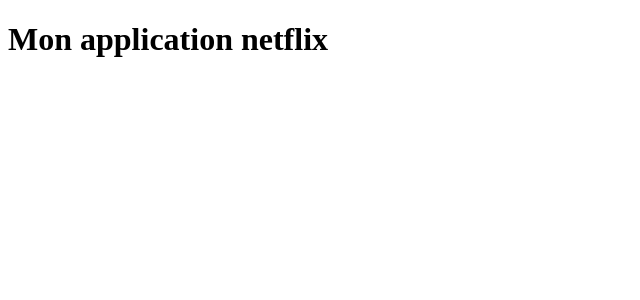
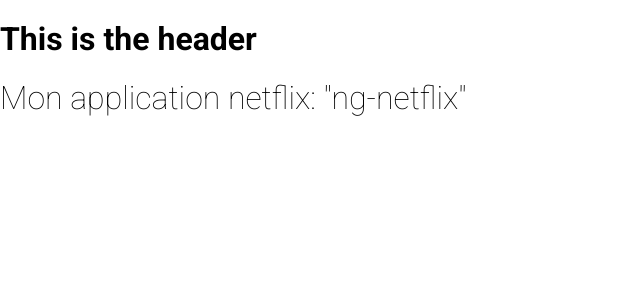
Before and after one commit to AnthonyLadon/NgNetfliks, an Angular app: page / in a window 1280 px wide. Shown: the top 300 px of the page, without its empty margins (0-640 px from the left). Built offline with nearby package versions, Linux system fonts and the light colour scheme.

Commit message:
configuration project

```diff
--- a/package.json
+++ b/package.json
@@ -18,6 +18,7 @@
     "@angular/platform-browser": "^16.2.0",
     "@angular/platform-browser-dynamic": "^16.2.0",
     "@angular/router": "^16.2.0",
+    "modern-normalize": "^2.0.0",
     "rxjs": "~7.8.0",
     "tslib": "^2.3.0",
     "zone.js": "~0.13.0"
--- a/src/app/app.component.html
+++ b/src/app/app.component.html
@@ -1 +1,3 @@
-<h1>Mon application netflix</h1>
+<app-header></app-header>
+
+<h1>Mon application netflix: "{{ title }}"</h1>
--- a/src/app/app.component.scss
+++ b/src/app/app.component.scss
@@ -0,0 +1,3 @@
+h1 {
+  font-weight: 100;
+}
--- /dev/null
+++ b/src/app/shared/header/header.component.html
@@ -0,0 +1 @@
+<h1>This is the header</h1>
--- /dev/null
+++ b/src/app/shared/header/header.component.ts
@@ -0,0 +1,12 @@
+import { Component, OnInit } from "@angular/core";
+
+@Component({
+  selector: "app-header",
+  templateUrl: "header.component.html",
+  styleUrls: ["header.component.scss"],
+})
+export class HeaderComponent implements OnInit {
+  constructor() {}
+
+  ngOnInit() {}
+}
--- a/src/styles.scss
+++ b/src/styles.scss
@@ -1 +1,9 @@
 /* You can add global styles to this file, and also import other style files */
+// CSS Reset and Global Styles (Modern Normalize)
+@import "node_modules/modern-normalize/modern-normalize.css";
+@import url("https://fonts.googleapis.com/css2?family=Roboto:wght@100;300;400;700&display=swap");
+
+body {
+  font-family: "Roboto", sans-serif;
+  font-weight: 400;
+}
```
Also changed, not shown: src/app/app.module.ts (+9 -13 lines), src/app/shared/header/header.component.scss (added), 1 other file (tests, documents, lock files or other folders).
